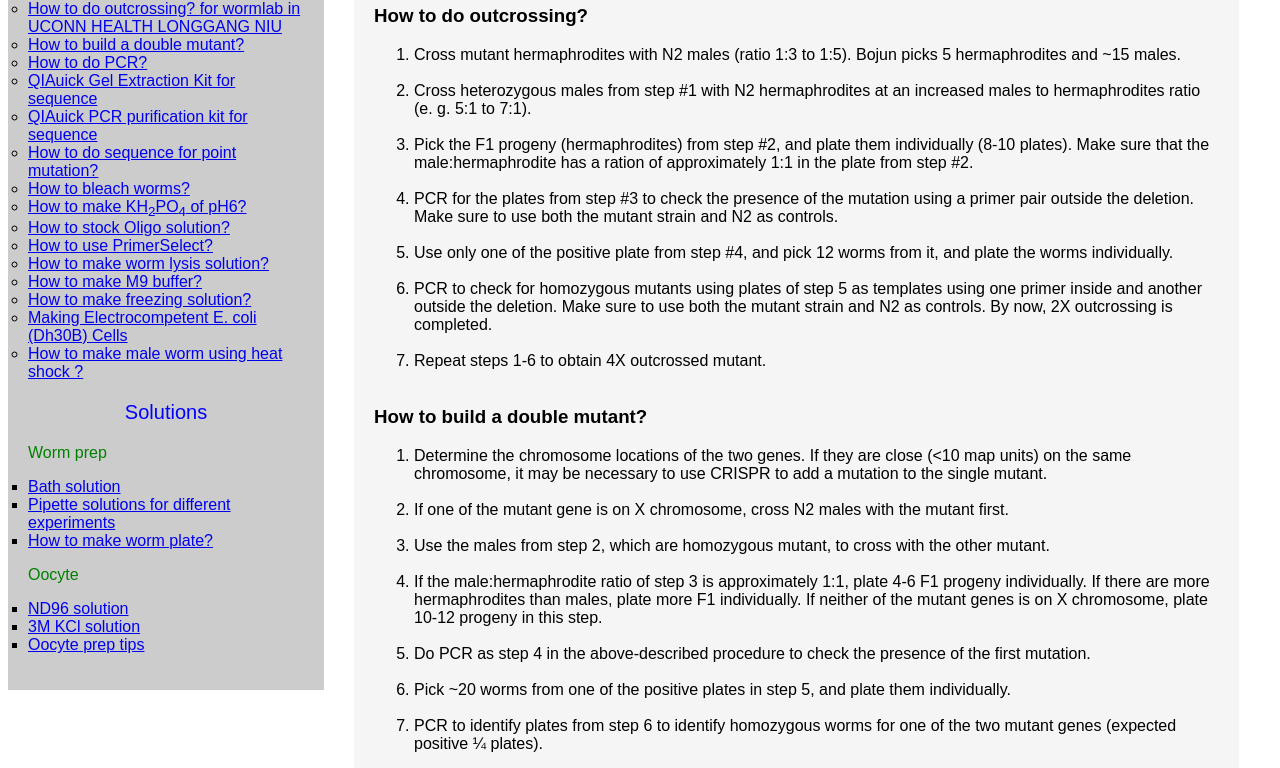
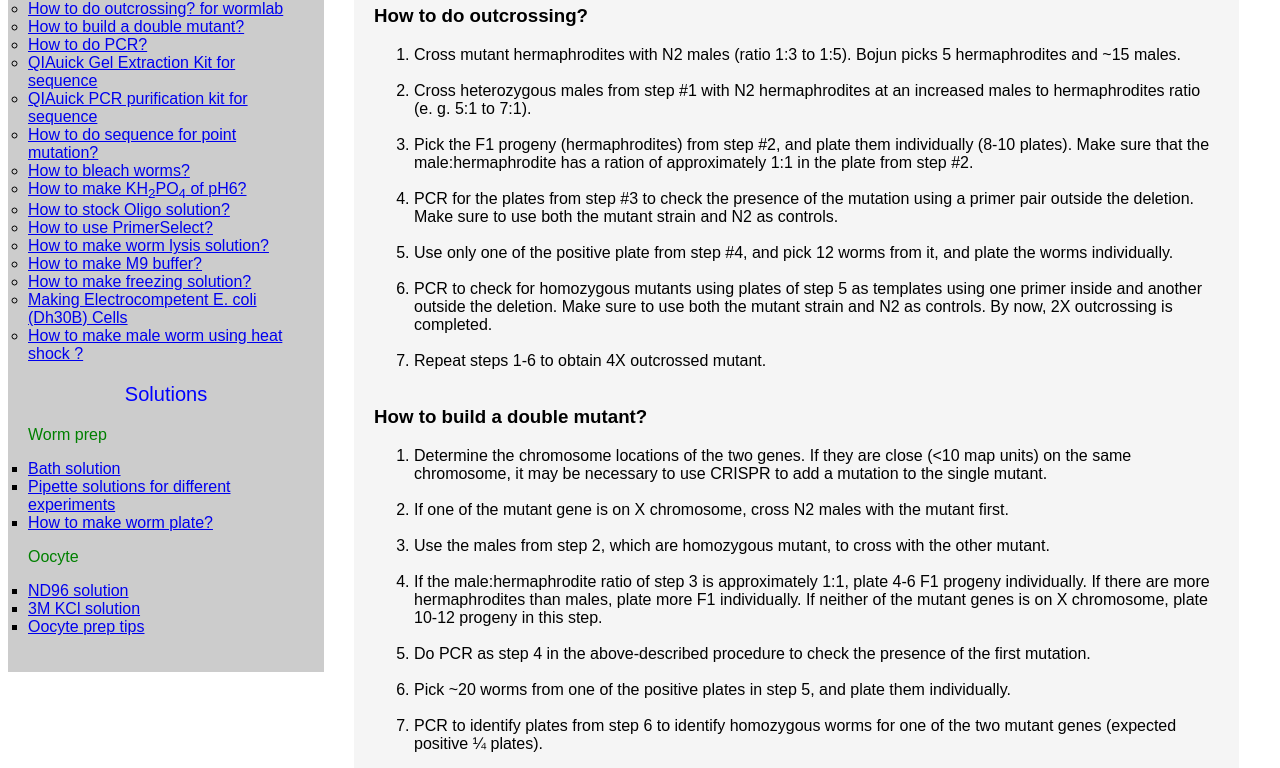
Before and after one commit to wormlabuchc/worm, a plain HTML site: page index.html in a window 1280 px wide. Shown: the part 191-959 px from the top of the page. Drawn offline with Linux system fonts and the light colour scheme.

Commit message:
index.html

```diff
--- a/index.html
+++ b/index.html
@@ -100,7 +100,7 @@ footer {
 
       <p style="color: blue; text-align: center; font-size: 20px;">Protocols</p>
       <ul style="list-style-type:circle">
-      <li><a href="#outcross">How to do outcrossing? for wormlab in UCONN HEALTH LONGGANG NIU</a></li>
+      <li><a href="#outcross">How to do outcrossing? for wormlab</a></li>
       <li><a href="#double">How to build a double mutant?</a></li>
       <li><a href="#pcr">How to do PCR?</a></li>
       <li><a href="#gelseq">QIAuick Gel Extraction Kit for sequence</a></li>
```
